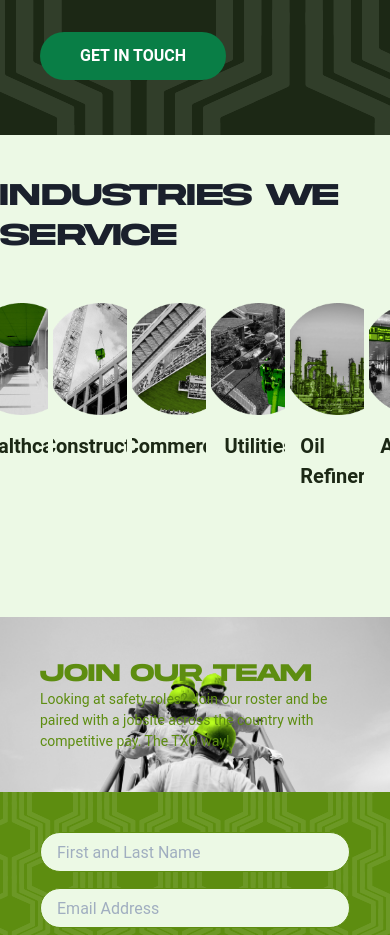
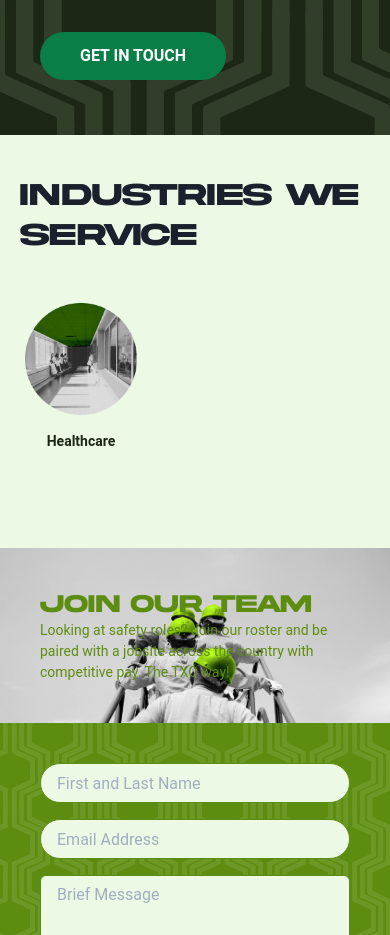
Before and after one commit to acostahf/TXO, a Next.js app: page / in a window 390 px wide. Shown: the part 4360-5295 px from the top of the page. Built offline with nearby package versions, Linux system fonts and the light colour scheme.

Commit message:
mobile update

```diff
--- a/components/carCard.js
+++ b/components/carCard.js
@@ -22,7 +22,7 @@ const carCard = (props) => {
           priority
         />
       </Box>
-      <Text fontWeight={"bold"} pt="2" as="h6" fontSize="xl" mb="2">
+      <Text fontWeight={"bold"} pt="2"  fontSize={{base: "sm" ,md:"xl" }}mb="2">
         {props.title}
       </Text>
       <Text fontSize="sm" align="center">
--- a/section/homepage/carousel.js
+++ b/section/homepage/carousel.js
@@ -49,10 +49,18 @@ const Carousel = () => {
     loop: true,
     renderMode: "performance",
     initial: 0,
-    slides: {
-      perView: 5,
-      spacing: 5,
+    breakpoints: {
+      "(min-width: 400px)": {
+        slides: { perView: 3, spacing: 5 },
+      },
+      "(min-width: 1000px)": {
+        slides: { perView: 5, spacing: 5 },
+      },
     },
+    // slides: {
+    //   perView: 5,
+    //   spacing: 5,
+    // },
     slideChanged(slider) {
       setCurrentSlide(slider.track.details.rel);
     },
@@ -84,7 +92,7 @@ const Carousel = () => {
   // });
 
   return (
-    <Flex py="10" align="center" direction="column" bg="brand.300">
+    <Flex py="10" px={{base: "5", sm: "0" }} align="center" direction="column" bg="brand.300">
       <Heading fontSize="3xl" fontWeight="extrabold">
         INDUSTRIES WE SERVICE
       </Heading>
--- a/section/homepage/services.js
+++ b/section/homepage/services.js
@@ -64,6 +64,7 @@ const Services = (props) => {
               layout="responsive"
               width="654"
               height="499"
+              priority
             />
           </Box>
         </SimpleGrid>
@@ -77,6 +78,7 @@ const Services = (props) => {
               layout="responsive"
               width="654"
               height="499"
+              priority
             />
           </Box>
           <TextBox title={servicesItems[2].title} des={servicesItems[2].des} />
```
